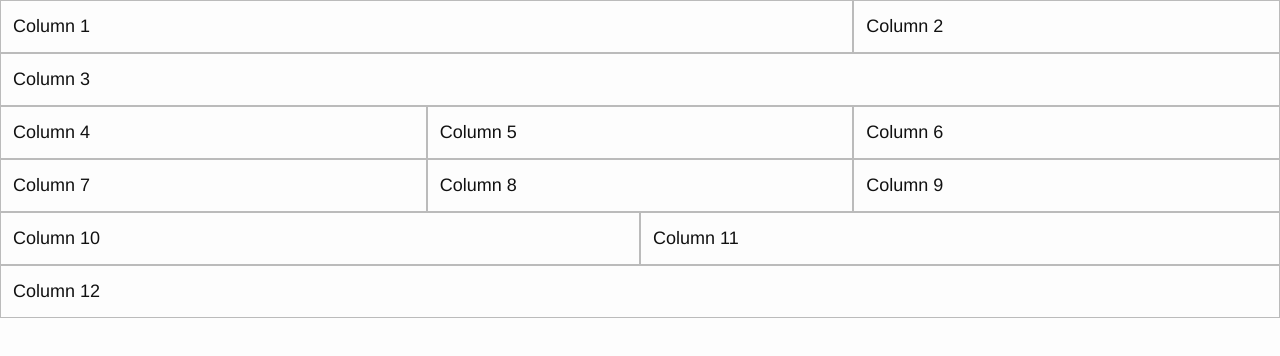
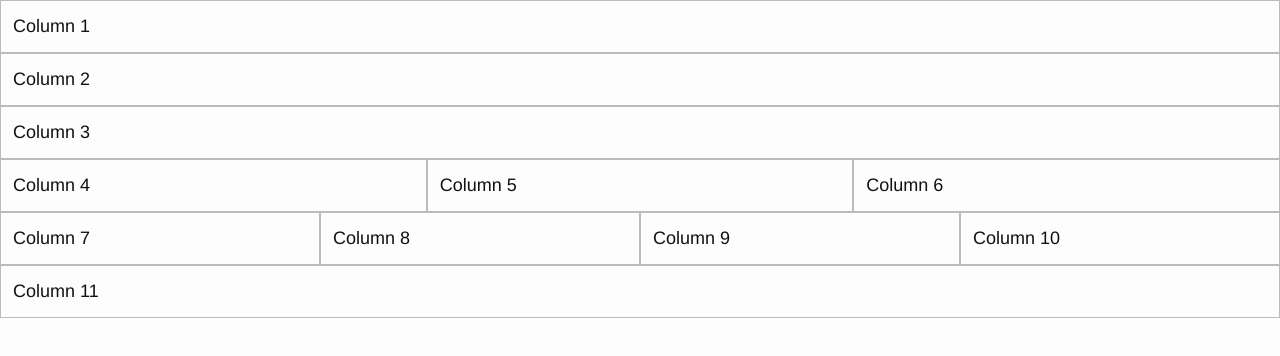
Before and after one commit to DavidMartinez14/Odin-layout, a plain HTML site: page index.html in a window 1280 px wide. Drawn offline with Linux system fonts and the light colour scheme.

Commit message:
Update index.html

```diff
--- a/index.html
+++ b/index.html
@@ -18,33 +18,21 @@
 
   <!-- start making your grid here -->
   <div class="row">
-    <div class="col-xs-6 col-sm-6 col-md-6 col-lg-8">Column 1</div>
-    <div class="col-xs-6 col-sm-6 col-md-6 col-lg-4">Column 2</div>
+    <div class="col-xs-12 col-sm-12 col-md-12 col-lg-12">Column 1</div>
+    <div class="col-xs-12 col-sm-12 col-md-12 col-lg-12">Column 2</div>
     <div class="col-xs-12 col-sm-12 col-md-12 col-lg-12">Column 3</div>
   </div>
 
   <div class="row">
-    <div class="col-xs-12 col-sm-12 col-md-6 col-lg-4">Column 4</div>
-    <div class="col-xs-12 col-sm-12 col-md-6 col-lg-4">Column 5</div>
-    <div class="col-xs-12 col-sm-12 col-md-6 col-lg-4">Column 6</div>
-    <div class="col-xs-12 col-sm-12 col-md-6 col-lg-4">Column 7</div>
-    <div class="col-xs-12 col-sm-12 col-md-6 col-lg-4">Column 8</div>
-    <div class="col-xs-12 col-sm-12 col-md-6 col-lg-4">Column 9</div>
+    <div class="col-xs-12 col-sm-12 col-md-12 col-lg-4">Column 4</div>
+    <div class="col-xs-12 col-sm-6 col-md-6 col-lg-4">Column 5</div>
+    <div class="col-xs-12 col-sm-6 col-md-6 col-lg-4">Column 6</div>
+    <div class="col-xs-12 col-sm-6 col-md-6 col-lg-3">Column 7</div>
+    <div class="col-xs-12 col-sm-6 col-md-6 col-lg-3">Column 8</div>
+    <div class="col-xs-12 col-sm-6 col-md-6 col-lg-3">Column 9</div>
+    <div class="col-xs-12 col-sm-6 col-md-6 col-lg-3">Column 10</div>
   </div>
 
     <div class="row">
-    <div class="col-xs-12 col-sm-12 col-md-12 col-lg-6">Column 10</div>
-    <div class="col-xs-12 col-sm-12 col-md-12 col-lg-6">Column 11</div>
-    <div class="col-xs-12 col-sm-12 col-md-12 col-lg-12">Column 12</div>
+    <div class="col-xs-12 col-sm-12 col-md-12 col-lg-12">Column 11</div>
   </div>
-
-
-
-
-
-
-  <!-- include any javascript below this line -->
-
-
-</body>
-</html>
```
